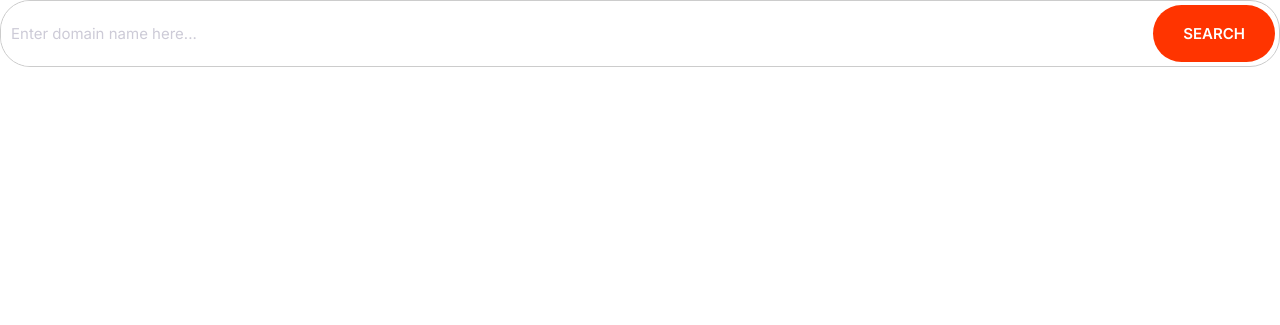
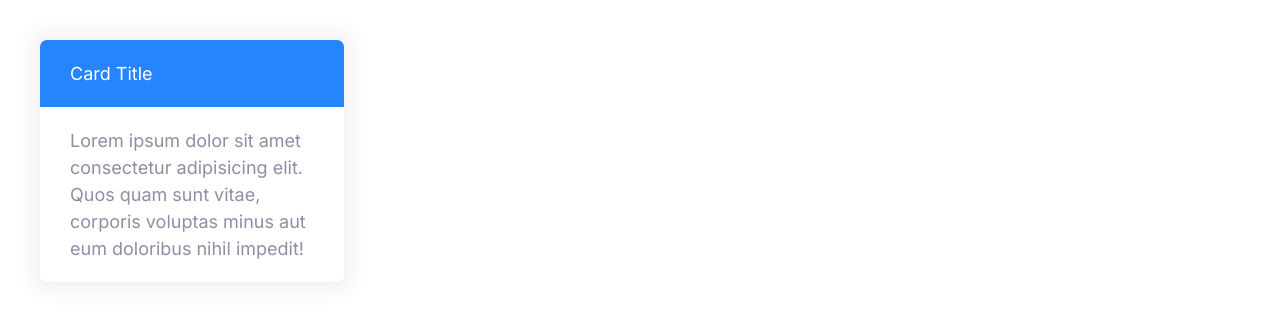
Before and after one commit to MiAnastasija/HTML5-CSS3-project, a plain HTML site: page index.html in a window 1280 px wide. Drawn offline with Linux system fonts and the light colour scheme.

Commit message:
new file:   components/cards.html 	modified:   css/styles.css 	modified:   index.html

```diff
--- a/css/styles.css
+++ b/css/styles.css
@@ -239,3 +239,21 @@ a {
         font-size: 1.5rem;
     }
 }
+/*-----Cards ---*/
+.card {
+    border-radius: 7px;
+    box-shadow: 0 0 20px 10px #f3f3f3;
+    overflow: hidden;
+}
+.card__header,
+.card__body {
+    padding: 2rem 3rem;
+}
+.card--primary .card__header {
+    background: var(--color-primary);
+    color: #fff;
+}
+.card--secondary .card__header {
+    background: var(--color-secondary);
+    color: #fff;
+}
--- a/index.html
+++ b/index.html
@@ -13,10 +13,18 @@
 </head>
 
 <body>
-    <div class="input-group">
-        <input type="text" class="input" placeholder="Enter domain name here..." />
-        <button class="btn btn--accent">Search</button>
-
+    <div style="width: 30%; padding: 4rem;">
+        <div class="card card--primary">
+            <header class="card__header">
+                Card Title
+            </header>
+            <div class="card__body">
+                Lorem ipsum dolor sit amet consectetur adipisicing elit. Quos quam sunt vitae, corporis voluptas minus
+                aut
+                eum doloribus nihil impedit!
+            </div>
+        </div>
+    </div>
 </body>
 
 </html>
```
Also changed, not shown: components/cards.html (added, +12 -0 lines).
